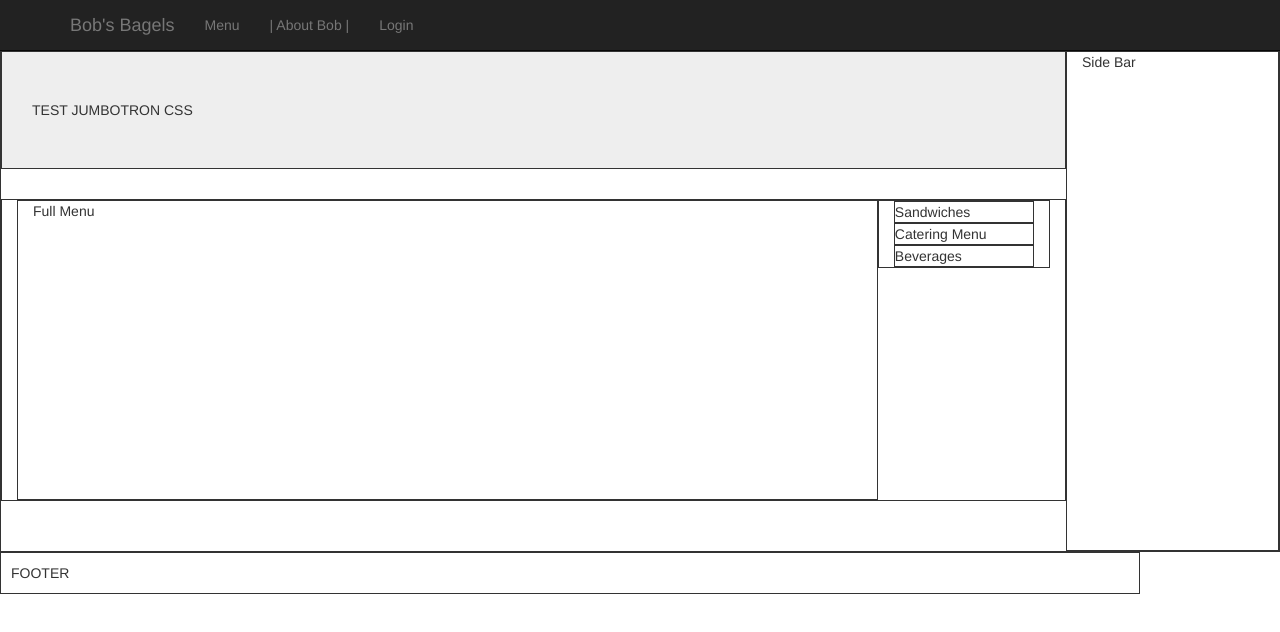
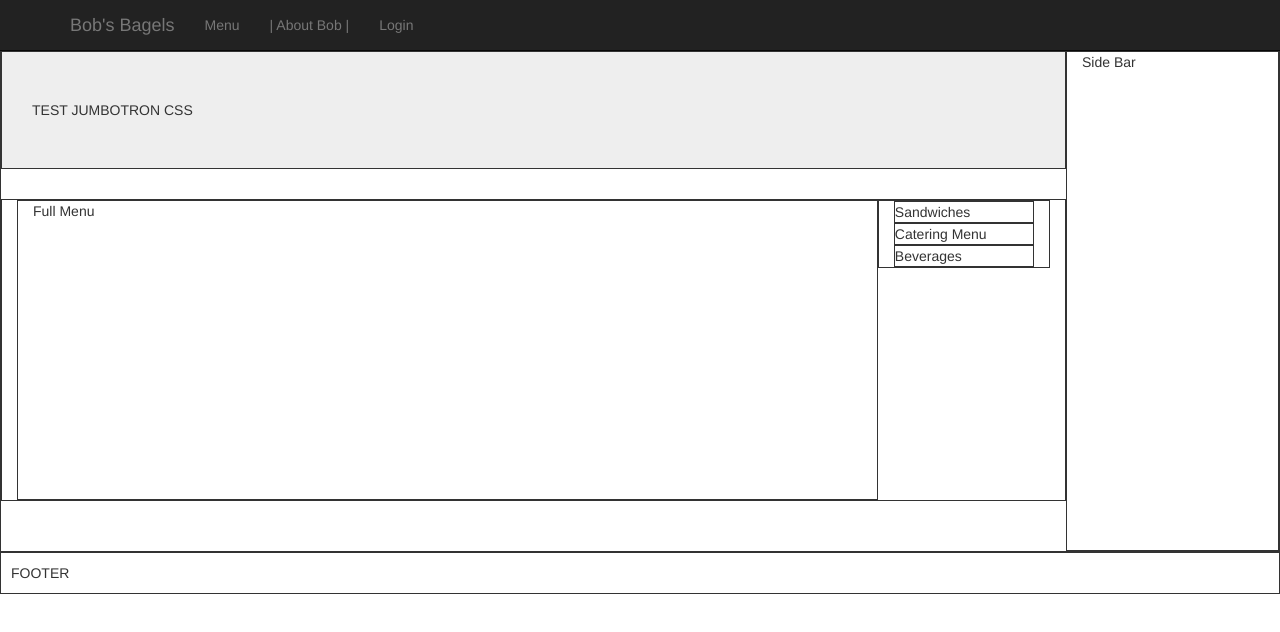
Before and after one commit to fishermanswharff/webapp, a website: page index.html in a window 1280 px wide. Drawn offline with Linux system fonts and the light colour scheme; no server answers.

Commit message:
added footer CSS and the finished the first attempt at CSS wireframe on the main page

```diff
--- a/index.html
+++ b/index.html
@@ -51,7 +51,7 @@
   </div>
 
   <footer>
-    <div class="row container">
+    <div class="row container-fluid">
       <div class="footer wire col-md-12">
       FOOTER
       </div>
```
